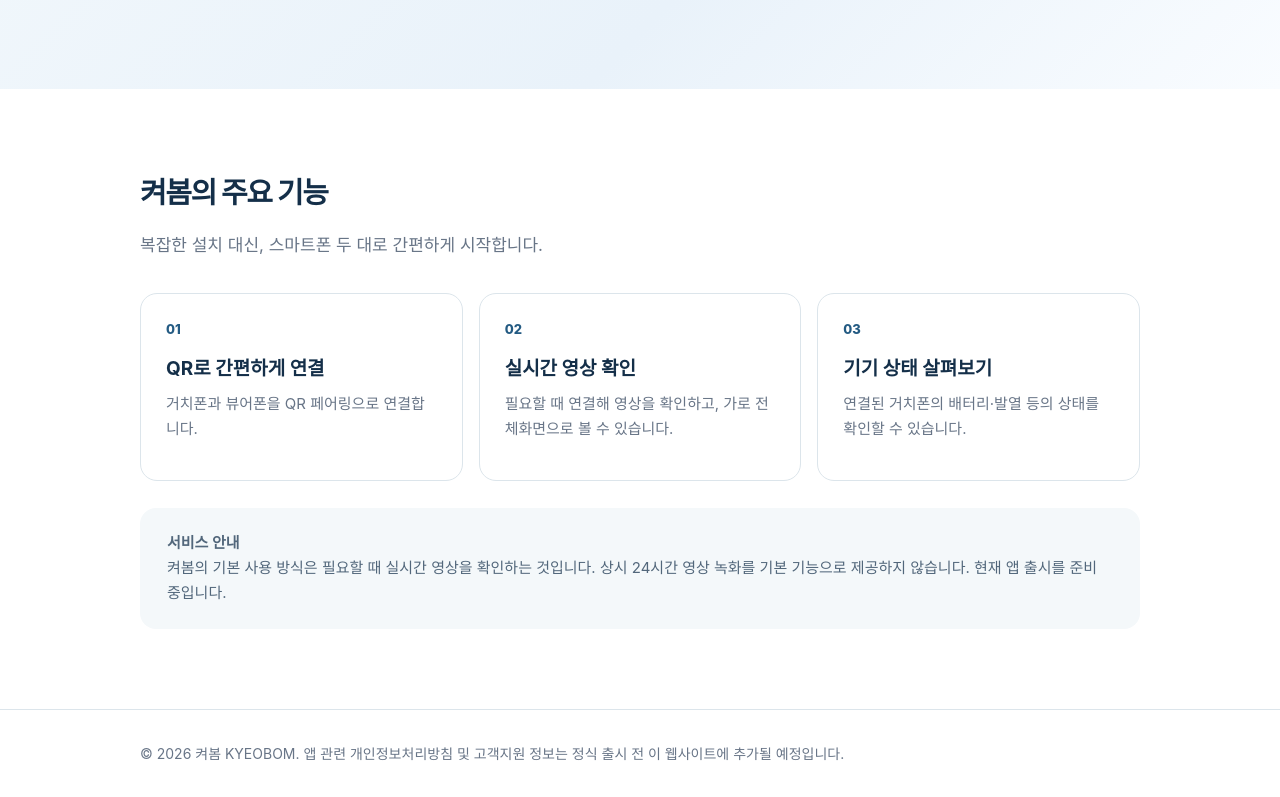
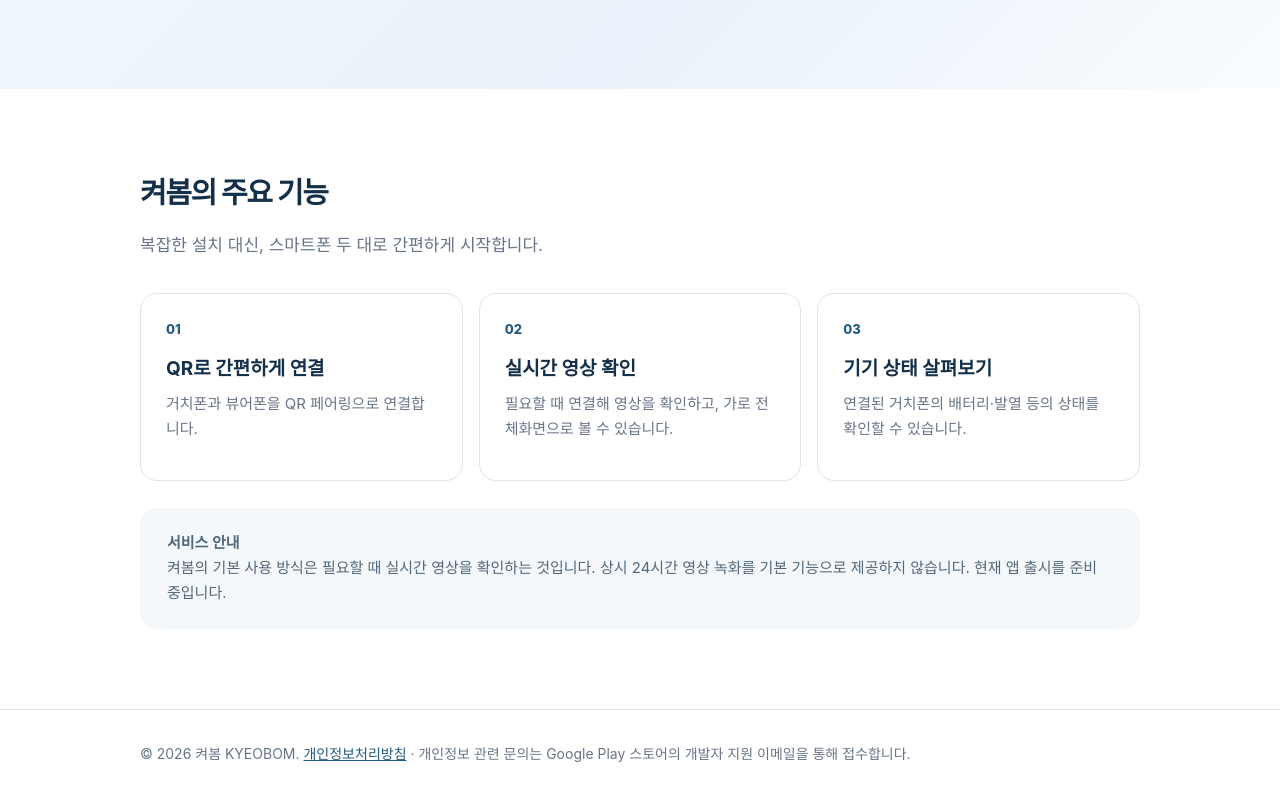
Before and after one commit to choimingyu1315093/choimingyu1315093.github.io, a plain HTML site: page index.html in a window 1280 px wide. Shown: the part 544-1341 px from the top of the page. Drawn offline with Linux system fonts and the light colour scheme.

Commit message:
Link published Kyeobom privacy policy from home page footer

```diff
--- a/index.html
+++ b/index.html
@@ -44,6 +44,6 @@
       <div class="notice"><strong>서비스 안내</strong><br>켜봄의 기본 사용 방식은 필요할 때 실시간 영상을 확인하는 것입니다. 상시 24시간 영상 녹화를 기본 기능으로 제공하지 않습니다. 현재 앱 출시를 준비 중입니다.</div>
     </div></section>
   </main>
-  <footer><div class="wrap">© 2026 켜봄 KYEOBOM. 앱 관련 개인정보처리방침 및 고객지원 정보는 정식 출시 전 이 웹사이트에 추가될 예정입니다.</div></footer>
+  <footer><div class="wrap">© 2026 켜봄 KYEOBOM. <a href="/privacy.html">개인정보처리방침</a> · 개인정보 관련 문의는 Google Play 스토어의 개발자 지원 이메일을 통해 접수합니다.</div></footer>
 </body>
 </html>
```
